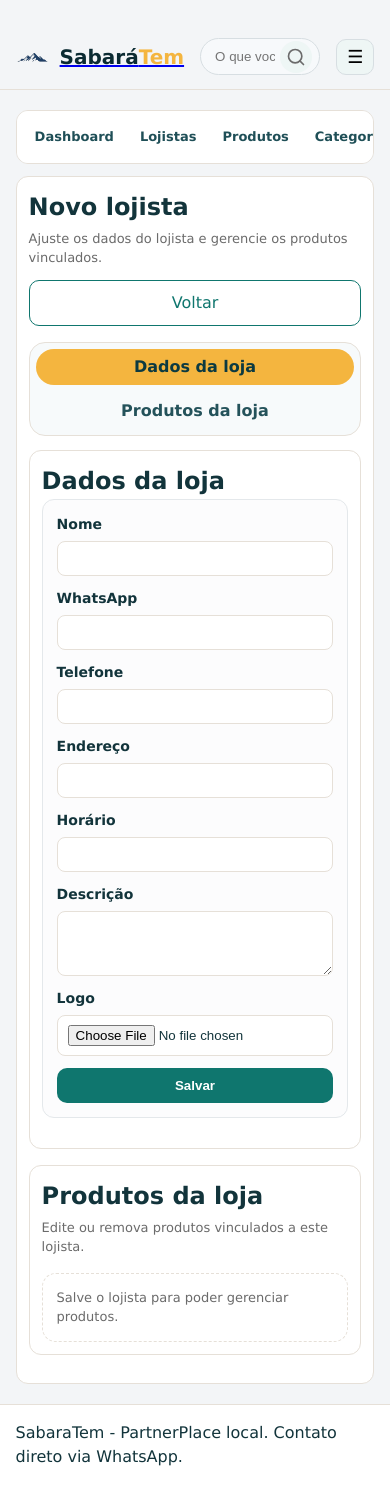
After one commit to pedro-santos95/sabaratem, a PHP site: page /admin/lojista.php in a window 390 px wide. The commit adds this page. Run offline with PHP 8.4, Linux system fonts and the light colour scheme; the visitor is signed in with stand-in values (Sample User, id 1).

Commit message:
feat: add pg logista

```diff
--- /dev/null
+++ b/admin/lojista.php
@@ -0,0 +1,171 @@
+<?php
+require_once 'auth.php';
+require_once '../app/config/database.php';
+require_once '../app/models/Loja.php';
+require_once '../app/models/Produto.php';
+require_once '../app/helpers/functions.php';
+
+$loja_id = (int)($_GET['id'] ?? 0);
+
+if ($_SERVER['REQUEST_METHOD'] === 'POST') {
+    $logo = $_POST['logo_atual'] ?? '';
+    $upload = upload_image($_FILES['logo'] ?? null, 'lojistas');
+    if ($upload) {
+        $logo = $upload;
+    }
+
+    $data = [
+        'nome' => $_POST['nome'] ?? '',
+        'whatsapp' => $_POST['whatsapp'] ?? '',
+        'logo' => $logo,
+        'endereco' => $_POST['endereco'] ?? '',
+        'descricao' => $_POST['descricao'] ?? '',
+        'telefone' => $_POST['telefone'] ?? '',
+        'horario' => $_POST['horario'] ?? ''
+    ];
+
+    if (!empty($_POST['id'])) {
+        $loja_id = (int)$_POST['id'];
+        Loja::update($loja_id, $data);
+    } else {
+        $loja_id = (int)Loja::create($data);
+    }
+
+    header('Location: lojista.php?id=' . $loja_id . '&saved=1');
+    exit;
+}
+
+if ($loja_id > 0 && isset($_GET['delete'])) {
+    Loja::delete($loja_id);
+    header('Location: lojistas.php');
+    exit;
+}
+
+if ($loja_id > 0 && isset($_GET['delete_prod'])) {
+    $produto_id = (int)$_GET['delete_prod'];
+    $produto = $produto_id ? Produto::find($produto_id) : null;
+    if ($produto && (int)$produto['loja_id'] === $loja_id) {
+        Produto::delete($produto_id);
+    }
+    header('Location: lojista.php?id=' . $loja_id . '#produtos');
+    exit;
+}
+
+$loja = $loja_id > 0 ? Loja::find($loja_id) : null;
+$produtos = $loja ? Produto::byLojaAdmin($loja_id) : [];
+$saved = isset($_GET['saved']);
+
+$page_title = $loja ? 'Admin - ' . $loja['nome'] : 'Admin - Novo lojista';
+$page_description = 'Detalhes do lojista';
+require_once '../includes/header.php';
+?>
+<div class="admin-layout">
+  <?php require_once '../includes/sidebar.php'; ?>
+  <section class="admin-content">
+    <div class="admin-toolbar">
+      <div>
+        <h1><?php echo e($loja ? $loja['nome'] : 'Novo lojista'); ?></h1>
+        <p class="muted">Ajuste os dados do lojista e gerencie os produtos vinculados.</p>
+      </div>
+      <div class="admin-toolbar-actions">
+        <a class="btn-outline" href="lojistas.php">Voltar</a>
+        <?php if ($loja): ?>
+          <a class="action-link delete" href="lojista.php?id=<?php echo e($loja_id); ?>&delete=1" onclick="return confirm('Excluir lojista e todos os produtos?');">Excluir lojista</a>
+        <?php endif; ?>
+      </div>
+    </div>
+
+    <?php if ($saved): ?>
+      <div class="form-success">Lojista salvo com sucesso.</div>
+    <?php endif; ?>
+
+    <div class="admin-tabs">
+      <a href="#dados" class="active">Dados da loja</a>
+      <a href="#produtos">Produtos da loja</a>
+    </div>
+
+    <section class="admin-section" id="dados">
+      <h2>Dados da loja</h2>
+      <form class="form" method="post" enctype="multipart/form-data">
+        <input type="hidden" name="id" value="<?php echo e($loja['id'] ?? ''); ?>">
+        <label>Nome
+          <input type="text" name="nome" value="<?php echo e($loja['nome'] ?? ''); ?>" required>
+        </label>
+        <label>WhatsApp
+          <input type="text" name="whatsapp" value="<?php echo e($loja['whatsapp'] ?? ''); ?>" required>
+        </label>
+        <label>Telefone
+          <input type="text" name="telefone" value="<?php echo e($loja['telefone'] ?? ''); ?>">
+        </label>
+        <label>Endere&ccedil;o
+          <input type="text" name="endereco" value="<?php echo e($loja['endereco'] ?? ''); ?>">
+        </label>
+        <label>Hor&aacute;rio
+          <input type="text" name="horario" value="<?php echo e($loja['horario'] ?? ''); ?>">
+        </label>
+        <label>Descri&ccedil;&atilde;o
+          <textarea name="descricao" rows="3"><?php echo e($loja['descricao'] ?? ''); ?></textarea>
+        </label>
+        <label>Logo
+          <input type="file" name="logo" accept=".jpg,.jpeg,.png,.webp,.gif,.svg">
+          <input type="hidden" name="logo_atual" value="<?php echo e($loja['logo'] ?? ''); ?>">
+          <?php if (!empty($loja['logo'])): ?>
+            <small class="muted">Atual: <?php echo e($loja['logo']); ?></small>
+          <?php endif; ?>
+        </label>
+        <button class="btn" type="submit">Salvar</button>
+      </form>
+    </section>
+
+    <section class="admin-section" id="produtos">
+      <div class="admin-toolbar">
+        <div>
+          <h2>Produtos da loja</h2>
+          <p class="muted">Edite ou remova produtos vinculados a este lojista.</p>
+        </div>
+        <?php if ($loja): ?>
+          <a class="btn" href="produtos.php?loja_id=<?php echo e($loja_id); ?>">Novo produto</a>
+        <?php endif; ?>
+      </div>
+
+      <?php if (!$loja): ?>
+        <div class="cart-empty">
+          <p class="muted">Salve o lojista para poder gerenciar produtos.</p>
+        </div>
+      <?php elseif (!$produtos): ?>
+        <div class="cart-empty">
+          <p class="muted">Nenhum produto cadastrado para esta loja.</p>
+        </div>
+      <?php else: ?>
+        <div class="table-wrap">
+          <table class="table admin-table">
+            <thead>
+              <tr>
+                <th>Produto</th>
+                <th>Categoria</th>
+                <th>Subcategoria</th>
+                <th>Pre&ccedil;o</th>
+                <th>A&ccedil;&otilde;es</th>
+              </tr>
+            </thead>
+            <tbody>
+              <?php foreach ($produtos as $p): ?>
+                <tr>
+                  <td data-label="Produto"><?php echo e($p['nome']); ?></td>
+                  <td data-label="Categoria"><?php echo e($p['categoria_nome'] ?? ''); ?></td>
+                  <td data-label="Subcategoria"><?php echo e($p['subcategoria_nome'] ?? ''); ?></td>
+                  <td data-label="Pre&ccedil;o"><?php echo e(format_price($p['preco'])); ?></td>
+                  <td data-label="A&ccedil;&otilde;es" class="table-actions">
+                    <a class="action-link edit" href="produtos.php?edit=<?php echo e($p['id']); ?>">Editar</a>
+                    <a class="action-link delete" href="lojista.php?id=<?php echo e($loja_id); ?>&delete_prod=<?php echo e($p['id']); ?>" onclick="return confirm('Excluir produto?');">Excluir</a>
+                  </td>
+                </tr>
+              <?php endforeach; ?>
+            </tbody>
+          </table>
+        </div>
+      <?php endif; ?>
+    </section>
+  </section>
+</div>
+<?php require_once '../includes/footer.php'; ?>
--- a/app/models/Produto.php
+++ b/app/models/Produto.php
@@ -124,6 +124,46 @@ class Produto {
         return self::normalizeRows($stmt->fetchAll());
     }
 
+    public static function byLojaAdmin($loja_id) {
+        global $pdo;
+        $sql = 'SELECT p.*, c.nome AS categoria_nome, sc.nome AS subcategoria_nome
+                FROM produtos p
+                LEFT JOIN categorias c ON c.id = p.categoria_id
+                LEFT JOIN subcategorias sc ON sc.id = p.subcategoria_id
+                WHERE p.loja_id = ?
+                ORDER BY p.id DESC';
+        $stmt = $pdo->prepare($sql);
+        $stmt->execute([$loja_id]);
+        return self::normalizeRows($stmt->fetchAll());
+    }
+
+    public static function countByLojas($loja_ids) {
+        global $pdo;
+        if (!is_array($loja_ids) || !$loja_ids) {
+            return [];
+        }
+        $clean = [];
+        foreach ($loja_ids as $id) {
+            $id = (int)$id;
+            if ($id > 0) {
+                $clean[] = $id;
+            }
+        }
+        $clean = array_values(array_unique($clean));
+        if (!$clean) {
+            return [];
+        }
+        $placeholders = implode(',', array_fill(0, count($clean), '?'));
+        $stmt = $pdo->prepare("SELECT loja_id, COUNT(*) AS total FROM produtos WHERE loja_id IN ({$placeholders}) GROUP BY loja_id");
+        $stmt->execute($clean);
+        $rows = $stmt->fetchAll();
+        $out = [];
+        foreach ($rows as $row) {
+            $out[(int)$row['loja_id']] = (int)$row['total'];
+        }
+        return $out;
+    }
+
     public static function create($data) {
         global $pdo;
         $stmt = $pdo->prepare('INSERT INTO produtos (loja_id, categoria_id, subcategoria_id, nome, preco, imagem, descricao, em_promocao, porcentagem_promocao, tipo_desconto, valor_desconto, data_fim_promocao, preco_alternativo, texto_alternativo) VALUES (?, ?, ?, ?, ?, ?, ?, ?, ?, ?, ?, ?, ?, ?)');
--- a/assets/css/style.css
+++ b/assets/css/style.css
@@ -595,6 +595,113 @@ body.modal-open {
   margin-bottom: 14px;
 }
 
+.admin-toolbar {
+  display: flex;
+  align-items: flex-start;
+  justify-content: space-between;
+  gap: 12px;
+  flex-wrap: wrap;
+  margin-bottom: 16px;
+}
+
+.admin-toolbar h1,
+.admin-toolbar h2 {
+  margin-bottom: 4px;
+}
+
+.admin-toolbar-actions {
+  display: flex;
+  gap: 10px;
+  flex-wrap: wrap;
+  align-items: center;
+}
+
+.admin-tabs {
+  display: flex;
+  gap: 8px;
+  flex-wrap: wrap;
+  background: #f7fafb;
+  border: 1px solid var(--border);
+  border-radius: 999px;
+  padding: 6px;
+  margin-bottom: 14px;
+}
+
+.admin-tabs a {
+  text-decoration: none;
+  color: #24525a;
+  font-weight: 600;
+  padding: 6px 12px;
+  border-radius: 999px;
+}
+
+.admin-tabs a.active,
+.admin-tabs a:hover {
+  background: var(--accent);
+  color: #0c3a41;
+}
+
+.admin-section {
+  background: #fff;
+  border: 1px solid var(--border);
+  border-radius: 12px;
+  padding: 14px;
+  margin-bottom: 16px;
+}
+
+.store-grid {
+  display: grid;
+  gap: 14px;
+  grid-template-columns: repeat(auto-fit, minmax(240px, 1fr));
+}
+
+.store-card {
+  background: #fff;
+  border: 1px solid var(--border);
+  border-radius: 14px;
+  padding: 14px;
+  display: grid;
+  gap: 10px;
+}
+
+.store-head {
+  display: flex;
+  gap: 12px;
+  align-items: center;
+}
+
+.store-logo {
+  width: 56px;
+  height: 56px;
+  border-radius: 12px;
+  object-fit: cover;
+  border: 1px solid var(--border);
+  background: #f3f4f6;
+}
+
+.store-meta {
+  display: grid;
+  gap: 4px;
+  color: var(--muted);
+  font-size: 12px;
+}
+
+.store-card h2 {
+  font-size: 16px;
+  margin-bottom: 2px;
+}
+
+.store-card-actions {
+  display: flex;
+  gap: 8px;
+  flex-wrap: wrap;
+}
+
+.store-card-actions .btn,
+.store-card-actions .btn-outline {
+  flex: 1 1 140px;
+}
+
 .form {
   display: grid;
   gap: 12px;
@@ -805,6 +912,27 @@ body.modal-open {
   .admin-content {
     padding: 12px;
   }
+  .admin-toolbar {
+    flex-direction: column;
+    align-items: stretch;
+  }
+  .admin-toolbar-actions {
+    width: 100%;
+  }
+  .admin-toolbar-actions .btn,
+  .admin-toolbar-actions .btn-outline,
+  .admin-toolbar-actions .action-link {
+    width: 100%;
+    text-align: center;
+  }
+  .admin-tabs {
+    flex-direction: column;
+    border-radius: 16px;
+  }
+  .admin-tabs a {
+    width: 100%;
+    text-align: center;
+  }
   .form .btn {
     width: 100%;
     min-width: 0;
@@ -1137,6 +1311,54 @@ body.modal-open {
   .mobile-subcat-grid .cat-icon {
     overflow: hidden;
   }
+
+  .admin-toolbar {
+    flex-direction: column;
+    align-items: stretch;
+  }
+
+  .admin-toolbar-actions {
+    width: 100%;
+  }
+
+  .admin-toolbar-actions .btn,
+  .admin-toolbar-actions .btn-outline,
+  .admin-toolbar-actions .action-link {
+    width: 100%;
+    text-align: center;
+  }
+
+  .admin-tabs {
+    flex-direction: column;
+    border-radius: 16px;
+  }
+
+  .admin-tabs a {
+    width: 100%;
+    text-align: center;
+  }
+
+  .admin-section {
+    padding: 12px;
+  }
+
+  .store-card {
+    padding: 12px;
+  }
+
+  .store-head {
+    flex-direction: column;
+    align-items: flex-start;
+  }
+
+  .store-card-actions {
+    flex-direction: column;
+  }
+
+  .store-card-actions .btn,
+  .store-card-actions .btn-outline {
+    width: 100%;
+  }
 }
 
 
```
Also changed, not shown: other parts of assets/css/style.css (+46 -0 lines), admin/lojistas.php (+52 -95 lines), admin/produtos.php (+11 -5 lines), assets/uploads/produtos/produtos_69d695b99dfd85.04181499.jpeg (added), assets/uploads/produtos/produtos_69d69c721e9b04.23703647.jpeg (added), assets/uploads/produtos/produtos_69d6a556ab98f0.59742312.jpeg (added), assets/uploads/produtos/produtos_69d6ad8f388117.39088803.jpeg (added).
